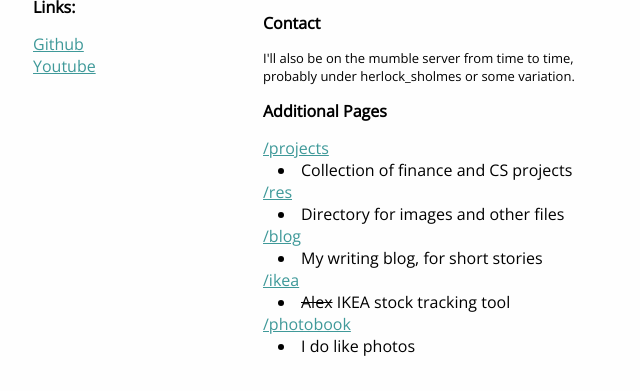
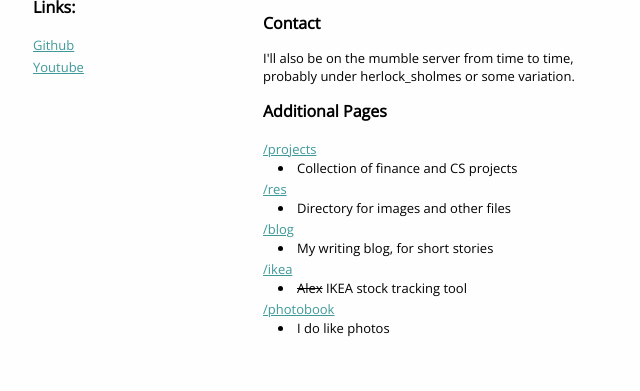
Before and after one commit to LordExodius/ECPP, a plain HTML site: page index.html in a window 1280 px wide. Shown: the part 129-520 px from the top of the page, without its empty margins (222-862 px from the left). Drawn offline with nearby package versions, Linux system fonts and the light colour scheme.

Commit message:
unified styling

```diff
--- a/styles.css
+++ b/styles.css
@@ -100,7 +100,7 @@ h2
     font-size: medium;
 }
 
-h3, p
+h3, p, a, li
 {
     font-size: small;
 }
```
Also changed, not shown: photobook/index.html (+2 -2 lines).
